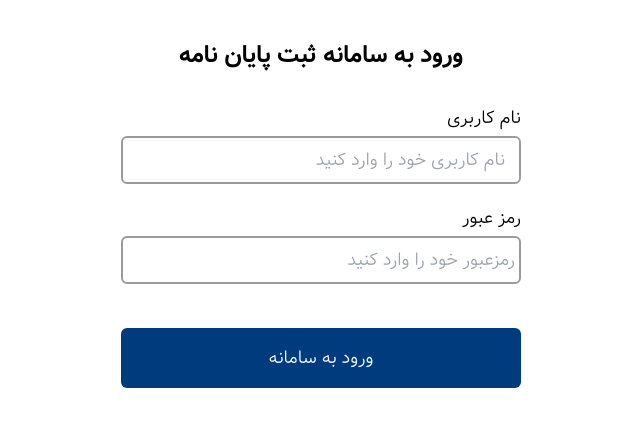
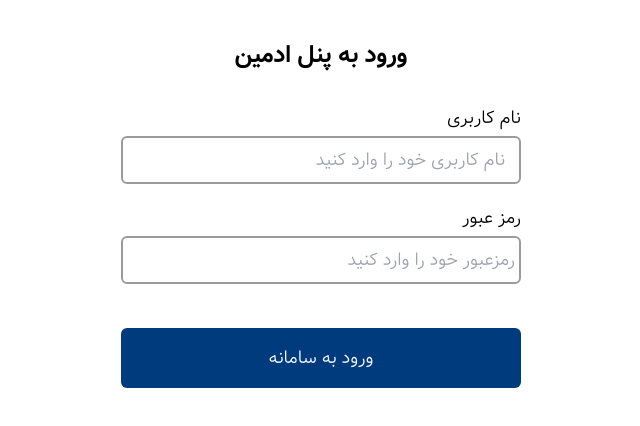
Before and after one commit to nobody313AliMoosaei/Front_Admin_Dissertation_Project, a React (Create React App) app: page / in a window 1280 px wide. Shown: the top 426 px of the page, without its empty margins (435-1075 px from the left). Built offline with nearby package versions, Linux system fonts and the light colour scheme.

Commit message:
first change

```diff
--- a/src/components/pages/login/index.js
+++ b/src/components/pages/login/index.js
@@ -5,13 +5,13 @@ const Login = () => {
     <div className="flex justify-center ">
       <div className="bg-[#fff] sm:p-10 px-5 py-8 rounded-lg w-[30rem] mx-8">
         <div className="flex justify-center">
-          <span className="sm:text-2xl text-base text-center font-bold">
-            ورود به سامانه ثبت پایان نامه
+          <span className="text-base font-bold text-center sm:text-2xl">
+            ورود به پنل ادمین
           </span>
         </div>
         <div className="mt-8">
           <div className="flex flex-col my-5">
-            <sapn className="sm:text-lg text-sm">نام کاربری</sapn>
+            <sapn className="text-sm sm:text-lg">نام کاربری</sapn>
             <input
               className="border-2 focus:ring focus:ring-[#003B7E] focus:outline-none focus:border-0 border-[#9B9B9B] rounded-md mt-1 sm:h-12 h-10 p-1 sm:text-lg text-sm "
               placeholder="  نام کاربری خود را وارد کنید"
@@ -19,7 +19,7 @@ const Login = () => {
             />
           </div>
           <div className="flex flex-col my-5">
-            <sapn className="md:text-lg text-sm">رمز عبور</sapn>
+            <sapn className="text-sm md:text-lg">رمز عبور</sapn>
             <input
               className="border-2 border-[#9B9B9B] focus:ring focus:ring-[#003B7E] focus:outline-none focus:border-0 rounded-md mt-1 sm:h-12 h-10 p-1 sm:text-lg text-sm "
               placeholder="رمزعبور خود را وارد کنید"
```
Also changed, not shown: 1 other file (tests, documents, lock files or other folders).
